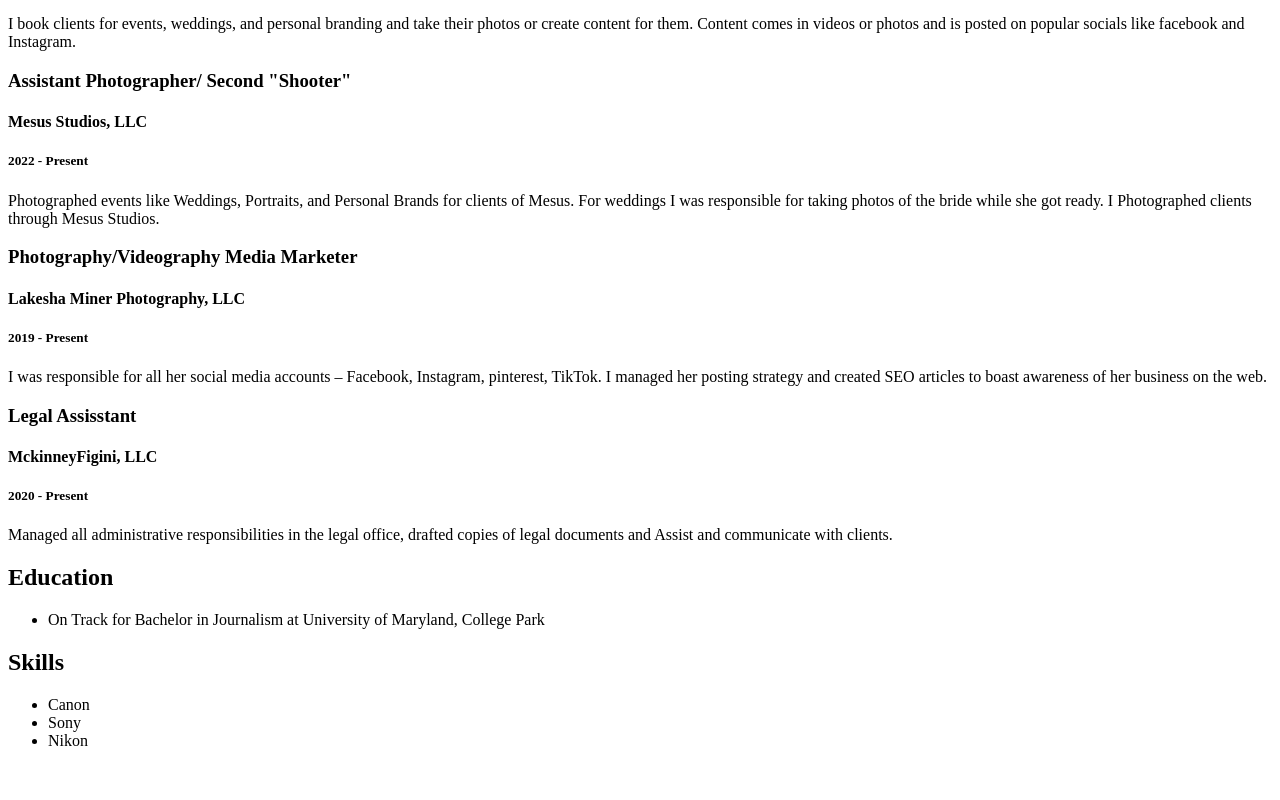
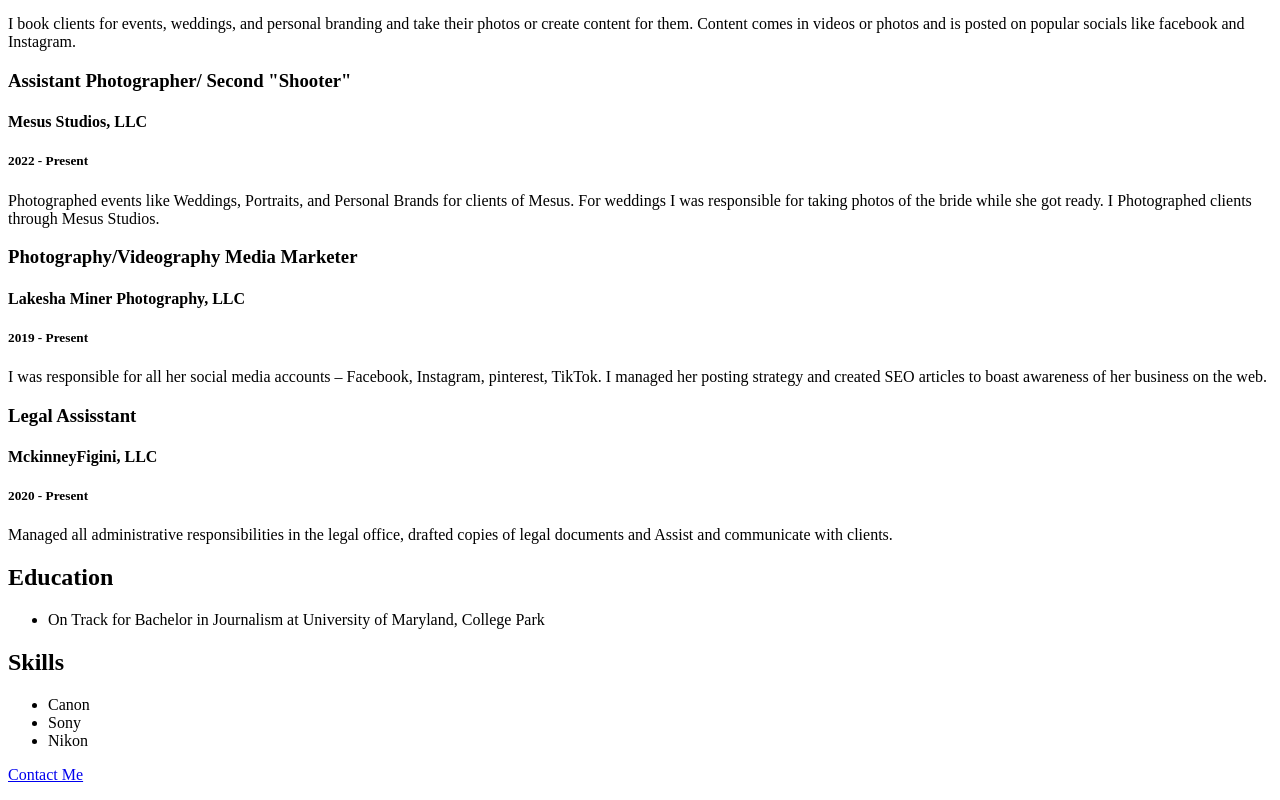
Before and after one commit to ChristineFolivi/Christine-Folivi-Jour352, a plain HTML site: page Resume.html in a window 1280 px wide. Shown: the part 608-1408 px from the top of the page. Before the commit the page ends 1374 px from the top, so only its background shows below. Drawn offline with Linux system fonts and the light colour scheme.

Commit message:
Update Resume.html

```diff
--- a/Resume.html
+++ b/Resume.html
@@ -9,7 +9,7 @@
 
       <p> <strong> Undergrauate at Merrill College </strong> </p>
 
-      <div id= Contact>
+      <div id="contact">
           Email: cfolivi@terpmail.umd.edu <br>
               <a href="https://www.linkedin.com/in/christine-folivi-059294248/">Linkedin</a>: https://www.linkedin.com/in/christine-folivi-059294248/ <br>
      <a href= "https://github.com/ChristineFolivi" >GitHub</a>: https://github.com/ChristineFolivi <br>
@@ -66,8 +66,9 @@ On Track for Bachelor in Journalism at University of Maryland, College Park
         <li> Nikon </li>
 
 
+      </ul>
 
-      </ul>
+      <p> <a href="#contact">Contact Me</a></p>
 
   </body>
 </html>
```
